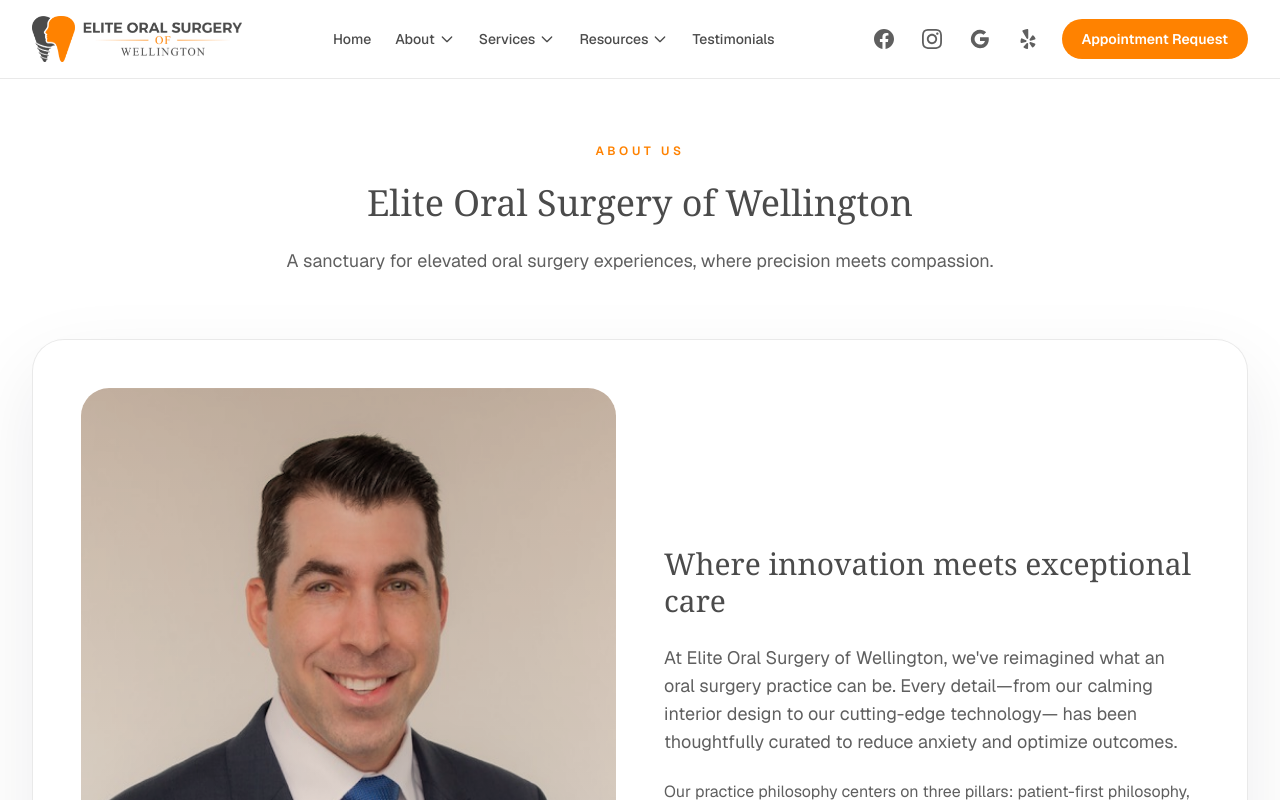
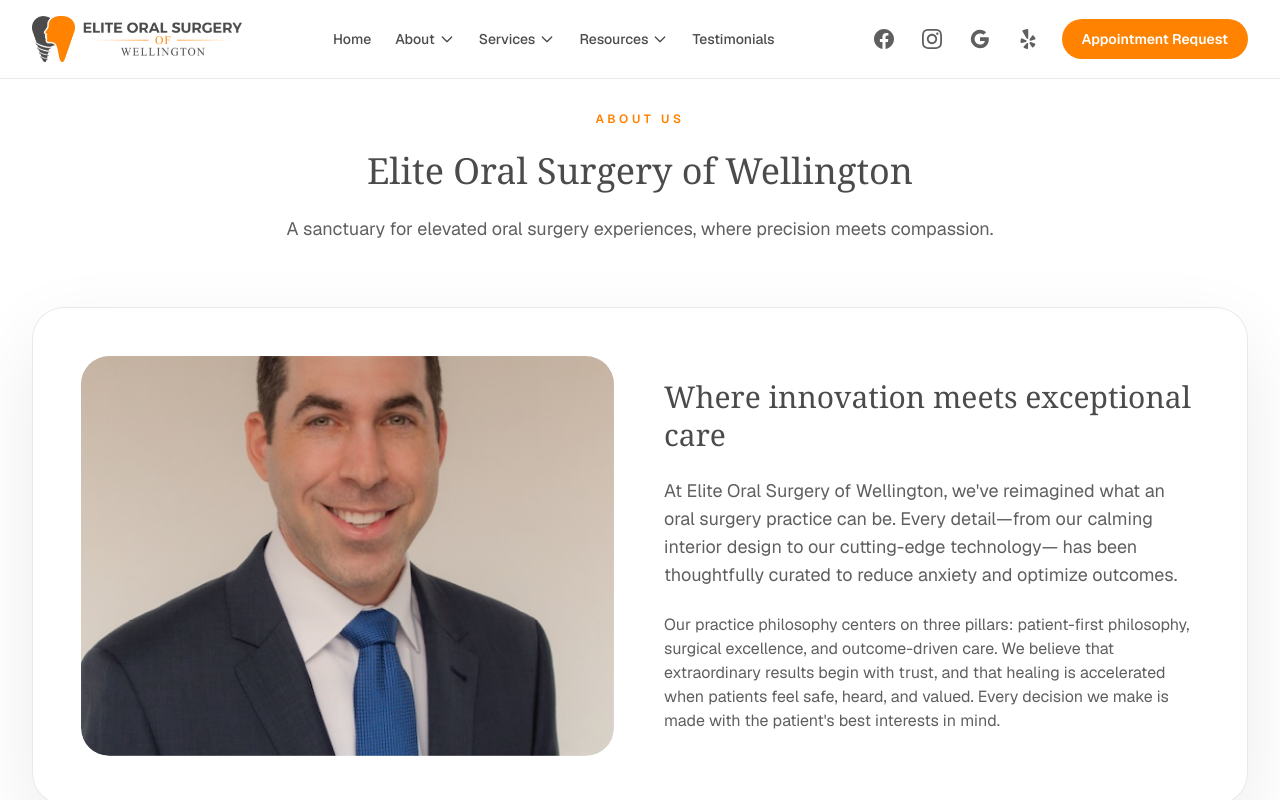
Before and after one commit to cmauck10/elite-oral-surgery, a Next.js app: page /about in a window 1280 px wide. Shown: the top 800 px of the page. Built offline with nearby package versions, Linux system fonts and the light colour scheme.

Commit message:
Fix About page top spacing to match other pages
- Changed py-16 to py-8 to match site-wide spacing standard
- Consistent top padding across all pages
- Aligns with spacing optimization done on other pages

```diff
--- a/src/app/about/page.tsx
+++ b/src/app/about/page.tsx
@@ -11,7 +11,7 @@
 
 export default function AboutPage() {
   return (
-    <Container className="py-16">
+    <Container className="py-8">
       <PageIntro
         eyebrow="About Us"
         title="Elite Oral Surgery of Wellington"
@@ -19,13 +19,12 @@
       />
 
       <section className="mt-16 grid gap-12 rounded-[32px] border border-[var(--border)] bg-white/80 p-8 shadow-[0_30px_80px_rgba(15,23,42,0.08)] lg:grid-cols-2 lg:p-12">
-        <div className="relative overflow-hidden rounded-[28px] bg-gradient-to-b from-[#d8c4b3] to-[#f7f1ea]">
+        <div className="relative aspect-[4/3] max-h-[400px] overflow-hidden rounded-[28px] bg-gradient-to-b from-[#d8c4b3] to-[#f7f1ea]">
           <Image
             src="/office/facility.jpg"
             alt="Elite Oral Surgery reception area"
-            width={640}
-            height={720}
-            className="h-full w-full object-cover mix-blend-multiply"
+            fill
+            className="object-cover mix-blend-multiply"
           />
         </div>
         <div className="flex flex-col justify-center gap-6">
```
